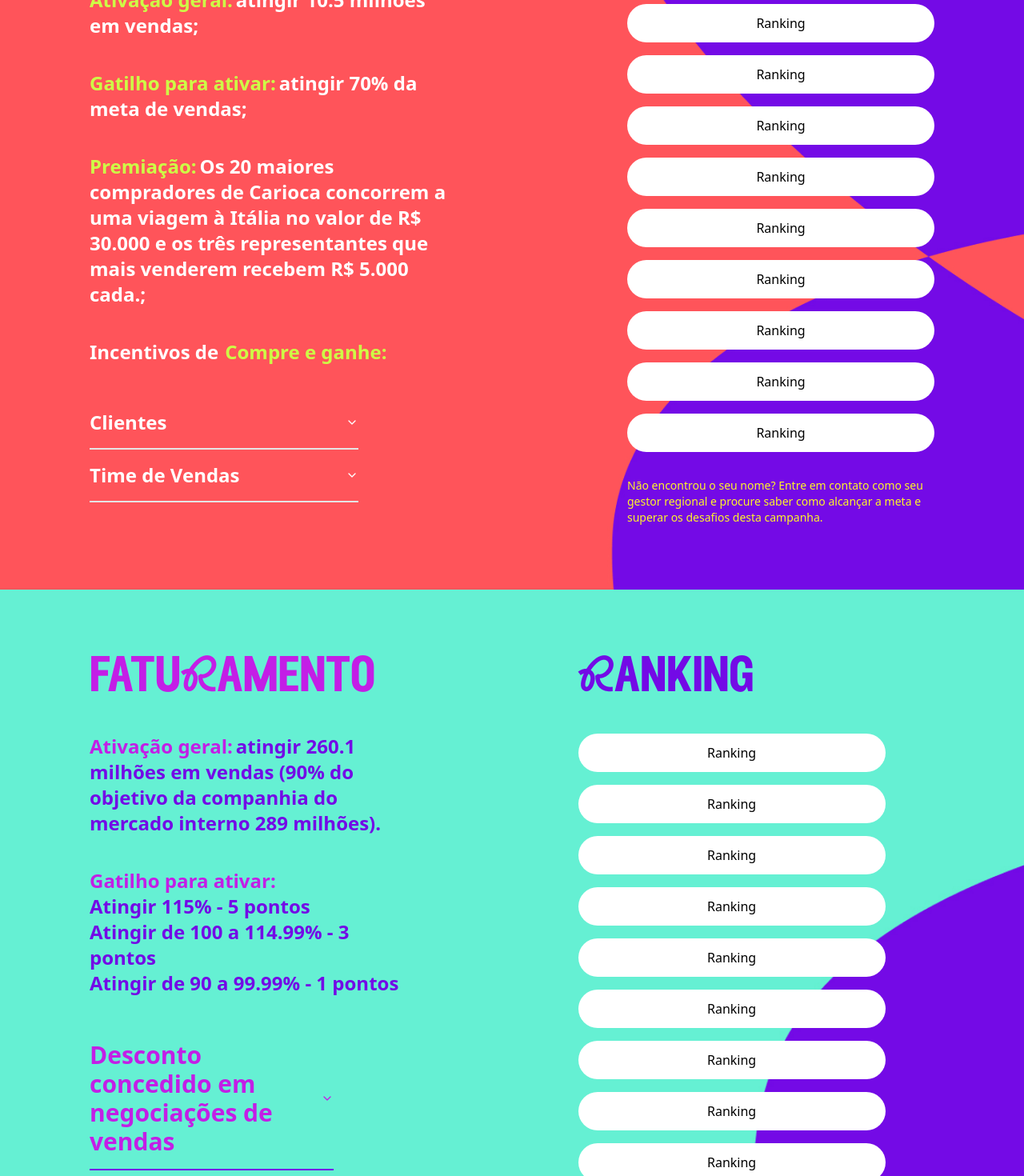
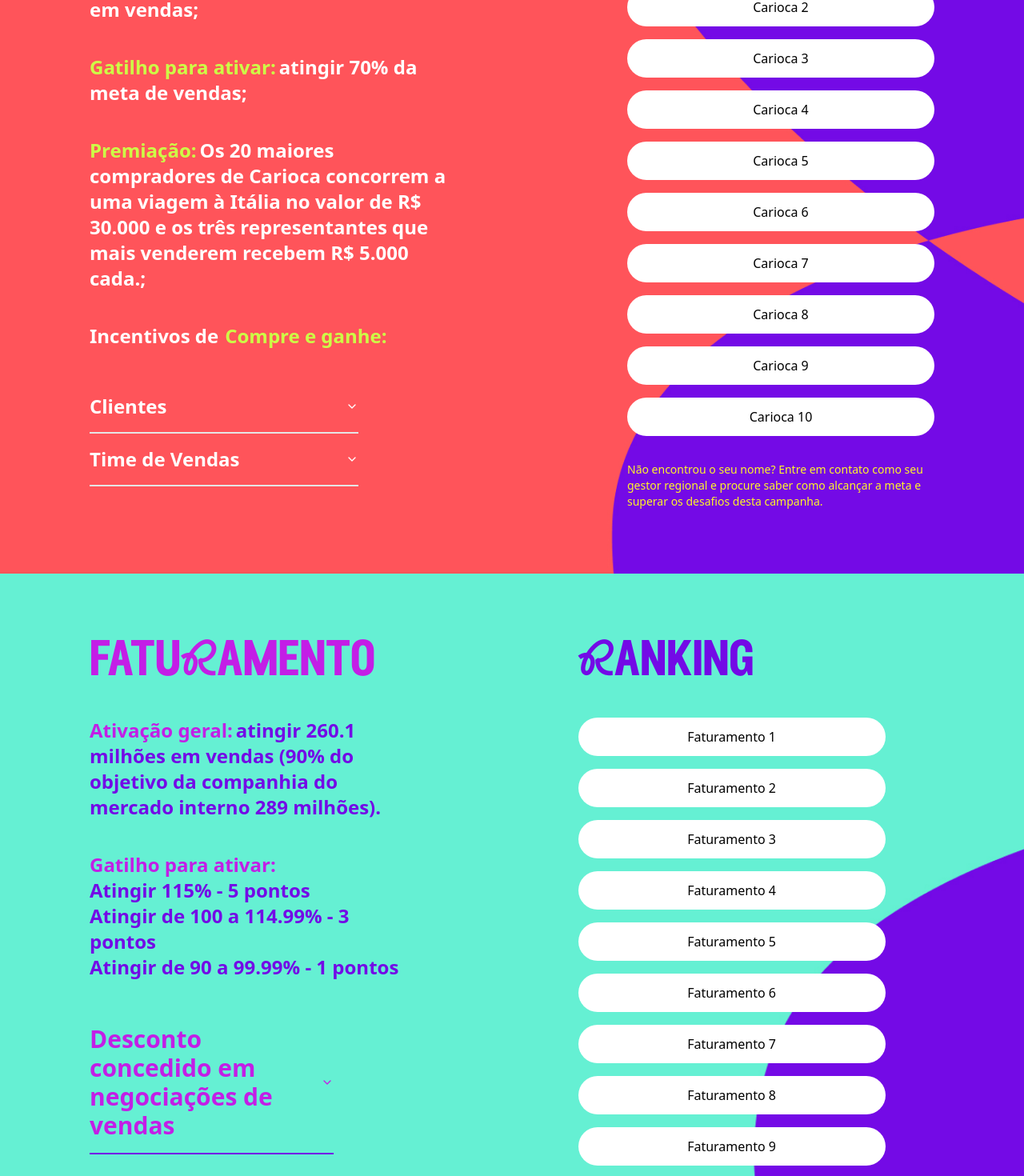
Before and after one commit to guimaya/animativa, a Next.js app: page / in a window 1280 px wide. Shown: the part 2300-3770 px from the top of the page at 80% size. Built offline with nearby package versions, Linux system fonts and the light colour scheme.

Commit message:
embla carousel fix

```diff
--- a/src/app/page.tsx
+++ b/src/app/page.tsx
@@ -23,7 +23,7 @@ import {
   AccordionItem,
   AccordionTrigger
 } from '@/components/ui/accordion'
-import { warnerRanking } from '@/constants'
+import { cariocaRanking, faturamentoRanking, warnerRanking } from '@/constants'
 
 export default function Home() {
   return (
@@ -79,7 +79,7 @@ export default function Home() {
                 primeiros vendedores, leva mais R$ 15.000.;
               </p>
             </div>
-            <Carousel className="max-w-xs mt-10 ml-8 sm:ml-10">
+            <Carousel className="max-w-[18rem] mt-10 ml-12">
               <CarouselContent>
                 <CarouselItem className="basis-1/2">
                   <Image src={WarnerBookOne} alt="Livro Warner" className="" />
@@ -203,36 +203,13 @@ export default function Home() {
               [&_div]:rounded-full [&_div]:w-96 [&_div]:h-12 [&_div]:bg-white [&_div]:text-center [&_div]:items-center [&_div]:flex [&_div]:justify-center
             [&_a]:text-black"
             >
-              <div>
-                <a>Ranking</a>
-              </div>
-              <div>
-                <a>Ranking</a>
-              </div>
-              <div>
-                <a>Ranking</a>
-              </div>
-              <div>
-                <a>Ranking</a>
-              </div>
-              <div>
-                <a>Ranking</a>
-              </div>
-              <div>
-                <a>Ranking</a>
-              </div>
-              <div>
-                <a>Ranking</a>
-              </div>
-              <div>
-                <a>Ranking</a>
-              </div>
-              <div>
-                <a>Ranking</a>
-              </div>
-              <div>
-                <a>Ranking</a>
-              </div>
+              {cariocaRanking.map((position) => {
+                return (
+                  <div key={position.position}>
+                    <p>{position.name}</p>
+                  </div>
+                )
+              })}
             </div>
             <p className="text-sm mt-8 text-custom-yellow">
               Não encontrou o seu nome? Entre em contato como seu gestor
@@ -357,36 +334,13 @@ export default function Home() {
               [&_div]:rounded-full [&_div]:w-96 [&_div]:h-12 [&_div]:bg-white [&_div]:text-center [&_div]:items-center [&_div]:flex [&_div]:justify-center
             [&_a]:text-black"
             >
-              <div>
-                <a>Ranking</a>
-              </div>
-              <div>
-                <a>Ranking</a>
-              </div>
-              <div>
-                <a>Ranking</a>
-              </div>
-              <div>
-                <a>Ranking</a>
-              </div>
-              <div>
-                <a>Ranking</a>
-              </div>
-              <div>
-                <a>Ranking</a>
-              </div>
-              <div>
-                <a>Ranking</a>
-              </div>
-              <div>
-                <a>Ranking</a>
-              </div>
-              <div>
-                <a>Ranking</a>
-              </div>
-              <div>
-                <a>Ranking</a>
-              </div>
+              {faturamentoRanking.map((position) => {
+                return (
+                  <div key={position.position}>
+                    <p>{position.name}</p>
+                  </div>
+                )
+              })}
             </div>
             <p className="text-sm mt-8 text-custom-yellow">
               Não encontrou o seu nome? Entre em contato como seu gestor
--- a/src/constants/index.ts
+++ b/src/constants/index.ts
@@ -1,42 +1,128 @@
 export const warnerRanking = [
   {
     name: 'Warner 1',
-    position: 1,
+    position: 1
   },
   {
     name: 'Warner 2',
-    position: 2,
+    position: 2
   },
   {
     name: 'Warner 3',
-    position: 3,
+    position: 3
   },
   {
     name: 'Warner 4',
-    position: 4,
+    position: 4
   },
   {
     name: 'Warner 5',
-    position: 5,
+    position: 5
   },
   {
     name: 'Warner 6',
-    position: 6,
+    position: 6
   },
   {
     name: 'Warner 7',
-    position: 7,
+    position: 7
   },
   {
     name: 'Warner 8',
-    position: 8,
+    position: 8
   },
   {
     name: 'Warner 9',
-    position: 9,
+    position: 9
   },
   {
     name: 'Warner 10',
-    position: 10,
+    position: 10
+  }
+]
+
+export const cariocaRanking = [
+  {
+    name: 'Carioca 1',
+    position: 1
   },
+  {
+    name: 'Carioca 2',
+    position: 2
+  },
+  {
+    name: 'Carioca 3',
+    position: 3
+  },
+  {
+    name: 'Carioca 4',
+    position: 4
+  },
+  {
+    name: 'Carioca 5',
+    position: 5
+  },
+  {
+    name: 'Carioca 6',
+    position: 6
+  },
+  {
+    name: 'Carioca 7',
+    position: 7
+  },
+  {
+    name: 'Carioca 8',
+    position: 8
+  },
+  {
+    name: 'Carioca 9',
+    position: 9
+  },
+  {
+    name: 'Carioca 10',
+    position: 10
+  }
 ]
+
+export const faturamentoRanking = [
+  {
+    name: 'Faturamento 1',
+    position: 1
+  },
+  {
+    name: 'Faturamento 2',
+    position: 2
+  },
+  {
+    name: 'Faturamento 3',
+    position: 3
+  },
+  {
+    name: 'Faturamento 4',
+    position: 4
+  },
+  {
+    name: 'Faturamento 5',
+    position: 5
+  },
+  {
+    name: 'Faturamento 6',
+    position: 6
+  },
+  {
+    name: 'Faturamento 7',
+    position: 7
+  },
+  {
+    name: 'Faturamento 8',
+    position: 8
+  },
+  {
+    name: 'Faturamento 9',
+    position: 9
+  },
+  {
+    name: 'Faturamento 10',
+    position: 10
+  }
+]
```
